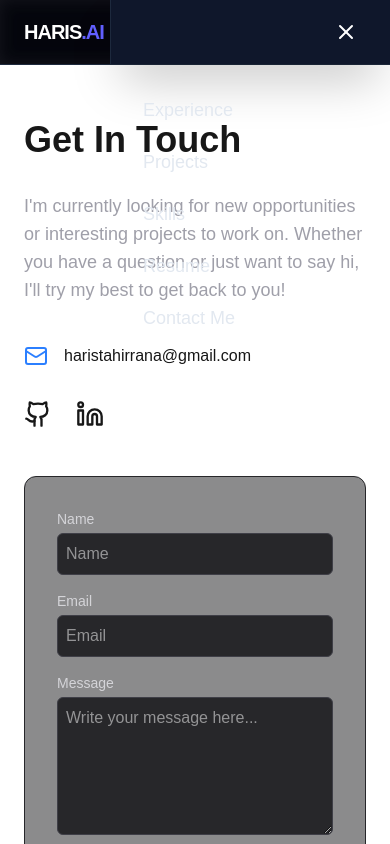
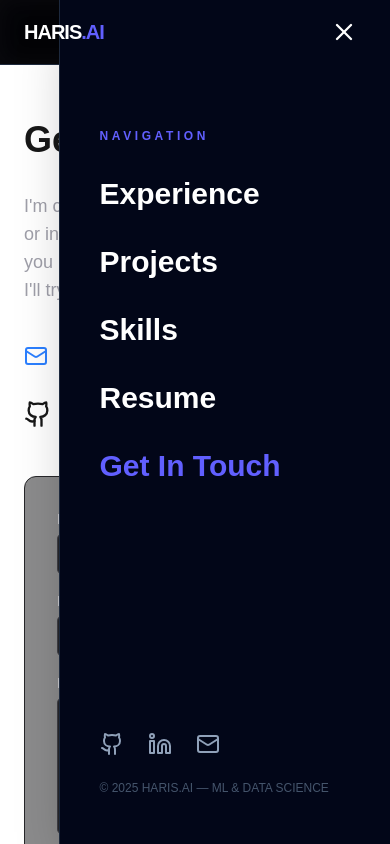
Before and after one commit to HarisTahir2003/portfolio, a Next.js app: page /contact in a window 390 px wide. Both pictures are taken after a click on the button "Toggle Menu". Shown: the top 844 px of the page. Built offline with nearby package versions, Linux system fonts and the light colour scheme.

Commit message:
added menu bar

```diff
--- a/src/components/Navbar.tsx
+++ b/src/components/Navbar.tsx
@@ -1,14 +1,23 @@
 "use client";
 
-import { useState } from "react";
+import { useState, useEffect } from "react";
 import Link from "next/link";
 import { usePathname } from "next/navigation";
-import { Menu, X } from "lucide-react";
+import { Menu, X, Github, Linkedin, Mail } from "lucide-react";
 
 const Navbar = () => {
   const [isOpen, setIsOpen] = useState(false);
   const pathname = usePathname();
   const shouldReplace = pathname !== "/";
+
+  // Prevent scrolling when the mobile menu is open
+  useEffect(() => {
+    if (isOpen) {
+      document.body.style.overflow = "hidden";
+    } else {
+      document.body.style.overflow = "unset";
+    }
+  }, [isOpen]);
 
   const navLinks = [
     { name: "Experience", href: "/experience" },
@@ -22,7 +31,7 @@ const navLinks = [
       <div className="w-full px-6 md:px-10 h-16 flex items-center justify-between">
 
         {/* LOGO */}
-        <Link href="/" className="font-bold text-xl tracking-tighter text-white z-[110]">
+        <Link href="/" className="font-bold text-xl tracking-tighter text-white z-[120]">
           HARIS<span className="text-indigo-500">.AI</span>
         </Link>
 
@@ -41,40 +50,71 @@ const navLinks = [
         {/* MOBILE TOGGLE BUTTON */}
         <button
           onClick={() => setIsOpen(!isOpen)}
-          className="md:hidden text-white p-2 z-[110] relative"
+          className="md:hidden text-white p-2 z-[120] relative"
+          aria-label="Toggle Menu"
         >
-          {isOpen ? <X size={24} /> : <Menu size={24} />}
+          {isOpen ? <X size={28} /> : <Menu size={28} />}
         </button>
 
         {/* MOBILE SIDEBAR OVERLAY (The Darkening Background) */}
         <div
-          className={`fixed inset-0 bg-black/60 backdrop-blur-sm transition-opacity duration-300 md:hidden ${isOpen ? "opacity-100 pointer-events-auto" : "opacity-0 pointer-events-none"}`}
+          className={`fixed inset-0 bg-black/80 backdrop-blur-md transition-opacity duration-500 md:hidden z-[110] ${
+            isOpen ? "opacity-100 pointer-events-auto" : "opacity-0 pointer-events-none"
+          }`}
           onClick={() => setIsOpen(false)}
         />
 
-        {/* SLIDING SIDEBAR PANEL */}
-        <div className={`fixed top-0 right-0 h-full w-[280px] bg-slate-900 border-l border-slate-800 shadow-2xl transform transition-transform duration-300 ease-in-out md:hidden z-[105] ${isOpen ? "translate-x-0" : "translate-x-full"}`}>
-          <div className="flex flex-col h-full pt-24 px-8">
-            <div className="flex flex-col space-y-6">
-              {navLinks.map((link) => (
+        {/* FULL SLIDING SIDEBAR PANEL */}
+        <div className={`fixed top-0 right-0 h-screen w-[85%] sm:w-[400px] bg-slate-950 border-l border-slate-800 shadow-2xl transform transition-transform duration-500 ease-out md:hidden z-[115] ${
+          isOpen ? "translate-x-0" : "translate-x-full"
+        }`}>
+          <div className="flex flex-col h-full pt-32 px-10">
+
+            <p className="text-xs uppercase tracking-[0.3em] text-indigo-500 font-bold mb-8">Navigation</p>
+
+            <div className="flex flex-col space-y-8">
+              {navLinks.map((link, index) => (
                 <Link
                   key={link.name}
                   href={link.href}
                   replace={shouldReplace}
                   onClick={() => setIsOpen(false)}
-                  className="text-lg font-medium text-slate-200 hover:text-indigo-400 transition-colors"
+                  className={`text-3xl font-bold text-white hover:text-indigo-400 transition-all duration-300 transform ${
+                    isOpen ? "translate-x-0 opacity-100" : "translate-x-10 opacity-0"
+                  }`}
+                  style={{ transitionDelay: `${index * 100}ms` }}
                 >
                   {link.name}
                 </Link>
               ))}
+
               <Link
                 href="/contact"
                 replace={shouldReplace}
                 onClick={() => setIsOpen(false)}
-                className="text-lg font-medium text-slate-200 hover:text-indigo-400 transition-colors"
+                className={`text-3xl font-bold text-indigo-500 hover:text-white transition-all duration-300 transform ${
+                  isOpen ? "translate-x-0 opacity-100" : "translate-x-10 opacity-0"
+                }`}
+                style={{ transitionDelay: `${navLinks.length * 100}ms` }}
               >
-                Contact Me
+                Get In Touch
               </Link>
+            </div>
+
+            {/* Footer section of Sidebar */}
+            <div className="mt-auto mb-12">
+              <div className="flex gap-6 mb-6">
+                <a href="https://github.com/HarisTahir2003" target="_blank" className="text-slate-400 hover:text-white transition-colors">
+                  <Github size={24} />
+                </a>
+                <a href="https://www.linkedin.com/in/haristahirrana/" target="_blank" className="text-slate-400 hover:text-white transition-colors">
+                  <Linkedin size={24} />
+                </a>
+                <a href="mailto:haristahirrana@gmail.com" className="text-slate-400 hover:text-white transition-colors">
+                  <Mail size={24} />
+                </a>
+              </div>
+              <p className="text-slate-600 text-xs">© 2025 HARIS.AI — ML & DATA SCIENCE</p>
             </div>
           </div>
         </div>
```
Lines whose indentation alone changed are shown as unchanged.
